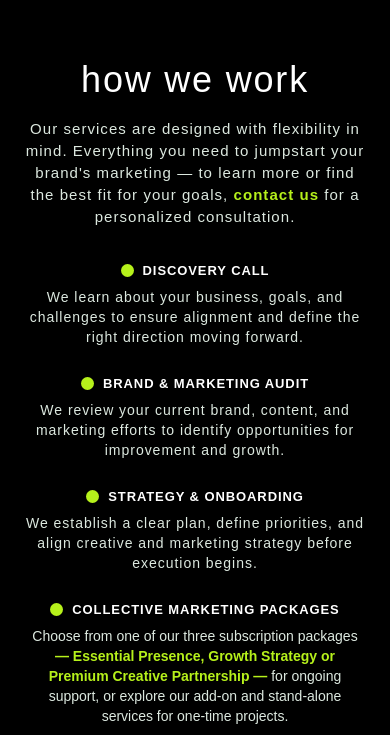
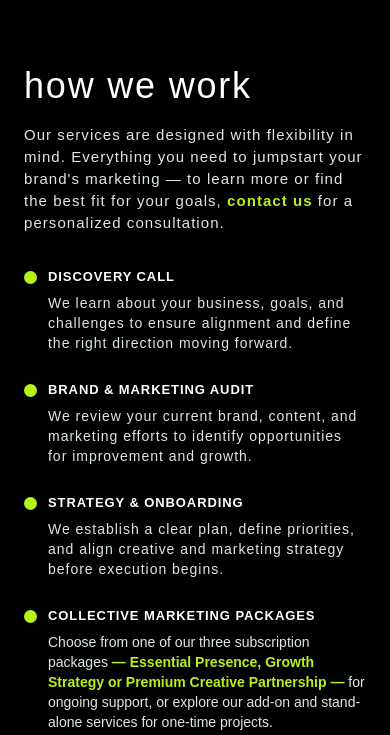
Before and after one commit to aririkushimeikito/dlcollectivemarketing, a plain HTML site: page meet-us/index.html in a window 390 px wide. Shown: the part 4381-5116 px from the top of the page. Drawn offline with Linux system fonts and the light colour scheme; a web font is replaced by a local one.

Commit message:
meet-us: revert how-we-work centering; balance its vertical spacing
Revert the text-centering (content left-aligned again). On desktop the
content block had ~10rem top space but ~3rem bottom; shift it up so the
top and bottom spacing are equal (vertically centered in the section).

Co-Authored-By: Claude Opus 4.8 <noreply@anthropic.com>
Claude-Session: https://claude.ai/code/session_01QsVH8b9P2x4XotyHbJRqsD

```diff
--- a/meet-us.css
+++ b/meet-us.css
@@ -55,24 +55,17 @@
 /* ---- How we work (1440 × 760) ---- */
 .mu-how{position:relative;height:68rem;background:#000}
 .mu-how-photo{position:absolute;left:0;top:0;width:48%;height:100%;background:#000 url(media/images/meet/how-palms.jpg) no-repeat;background-size:164.85% auto;background-position:-22.41rem 0}
-.mu-how .mu-h2{left:75.18rem;top:10.19rem}
-.mu-how-body{position:absolute;left:75.18rem;top:16.8rem;font-size:1.5rem;line-height:1.9rem;font-weight:400;letter-spacing:.07em;color:#DCE8DF;white-space:nowrap}
+.mu-how .mu-h2{left:75.18rem;top:6.79rem}
+.mu-how-body{position:absolute;left:75.18rem;top:13.4rem;font-size:1.5rem;line-height:1.9rem;font-weight:400;letter-spacing:.07em;color:#DCE8DF;white-space:nowrap}
 .mu-how-body a{color:#B6F11B;font-weight:700}
 .mu-how-body a:hover{color:#fff}
 .mu-step{position:absolute;left:75rem;width:62rem}
-.mu-step-1{top:25.9rem}.mu-step-2{top:35.8rem}.mu-step-3{top:45.8rem}.mu-step-4{top:55.7rem}
+.mu-step-1{top:22.5rem}.mu-step-2{top:32.4rem}.mu-step-3{top:42.4rem}.mu-step-4{top:52.3rem}
 .mu-dot{position:absolute;left:0;top:0;width:1.3rem;height:1.3rem;border-radius:50%;background:#B6F11B}
 .mu-step h3{position:absolute;left:2.21rem;top:.06rem;margin:0;font-size:1.3rem;line-height:1.3rem;font-weight:700;letter-spacing:.07em;text-transform:uppercase;color:#FFFFFF;white-space:nowrap}
 .mu-step p{position:absolute;left:.18rem;top:3.5rem;margin:0;font-size:1.4rem;line-height:1.8rem;font-weight:400;letter-spacing:.07em;color:#DCE8DF;white-space:nowrap}
 .mu-step-2 p{top:3.52rem}.mu-step-3 p{top:3.44rem}.mu-step-4 p{top:3.47rem;left:.2rem;letter-spacing:0}
 .mu-step p strong{color:#B6F11B;font-weight:700}
-/* desktop: centre the 'how we work' content within the right column (palm stays on the left) */
-.mu-how .mu-h2{left:48%;right:0;width:auto;text-align:center}
-.mu-how-body{left:48%;right:0;width:auto;text-align:center}
-.mu-how .mu-step{left:48%;right:0;width:auto;text-align:center}
-.mu-how .mu-step .mu-dot{position:static;display:inline-block;vertical-align:middle;margin-right:.9rem}
-.mu-how .mu-step h3{position:static;display:inline-block;vertical-align:middle;left:auto;top:auto}
-.mu-how .mu-step p{position:static;left:auto;top:auto;margin-top:.8rem}
 
 /* ---- Our clients say it best (1440 × 830) ---- */
 .mu-clients{position:relative;height:83rem;background:#000 url(media/images/meet/clients-glass.jpg) no-repeat;background-size:100% auto;background-position:0 -8.28rem}
@@ -159,12 +152,11 @@
   .mu-how{height:auto}
   .mu-how-photo{position:relative;width:100%;height:46rem;background-size:cover;background-position:center}
   .mu-how-photo::after{content:"";position:absolute;inset:0;background:rgba(0,0,0,.3);pointer-events:none}
-  .mu-how .hm-stage{padding-top:6.4rem;padding-bottom:7.2rem;text-align:center}
+  .mu-how .hm-stage{padding-top:7rem;padding-bottom:7rem}
   .mu-how .mu-h2{margin-bottom:2rem}
-  .mu-how-body{margin:0 auto 3.6rem !important;line-height:2.2rem;max-width:62rem}
-  .mu-how .mu-step{position:relative;padding-left:0;margin:0 auto 3rem !important;max-width:62rem;text-align:center}
-  .mu-how .mu-step .mu-dot{position:static;display:inline-block;vertical-align:middle;margin-right:.9rem}
-  .mu-how .mu-step h3{display:inline-block;vertical-align:middle}
+  .mu-how-body{margin:0 0 3.6rem !important;line-height:2.2rem;max-width:62rem}
+  .mu-how .mu-step{position:relative;padding-left:2.4rem;margin:0 0 3rem !important;max-width:62rem}
+  .mu-how .mu-step .mu-dot{position:absolute;left:0;top:.1rem}
   .mu-how .mu-step p{margin-top:1rem;line-height:2rem}
   .mu-clients{height:auto;padding:6.4rem 0 7.2rem;background-size:cover;background-position:center}
   .mu-clients .hm-stage{display:flex;flex-direction:column;align-items:center;gap:3rem}
--- a/meet-us/index.html
+++ b/meet-us/index.html
@@ -11,7 +11,7 @@
 <link rel="stylesheet" href="https://fonts.googleapis.com/css2?family=Mr+Bedfort&display=swap">
 <link rel="stylesheet" href="../styles.css?v=106">
 <link rel="stylesheet" href="../home.css?v=26">
-<link rel="stylesheet" href="../meet-us.css?v=26">
+<link rel="stylesheet" href="../meet-us.css?v=27">
 <script>
 (function(){function f(){var w=document.documentElement.clientWidth;var fs=w>=1200?Math.min(w,1920)/144:10;document.documentElement.style.fontSize=fs.toFixed(4)+'px'}f();window.addEventListener('resize',f);window.addEventListener('orientationchange',f)})();
 </script>
```
